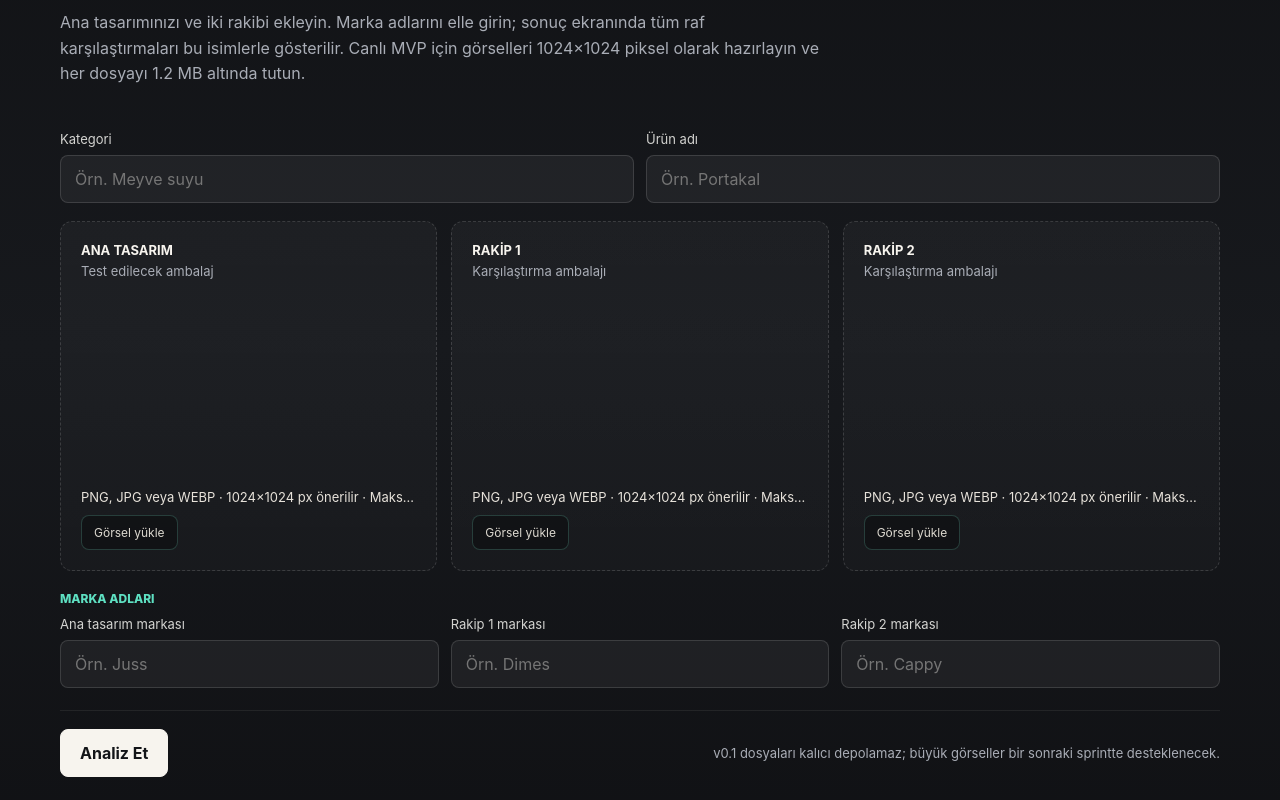
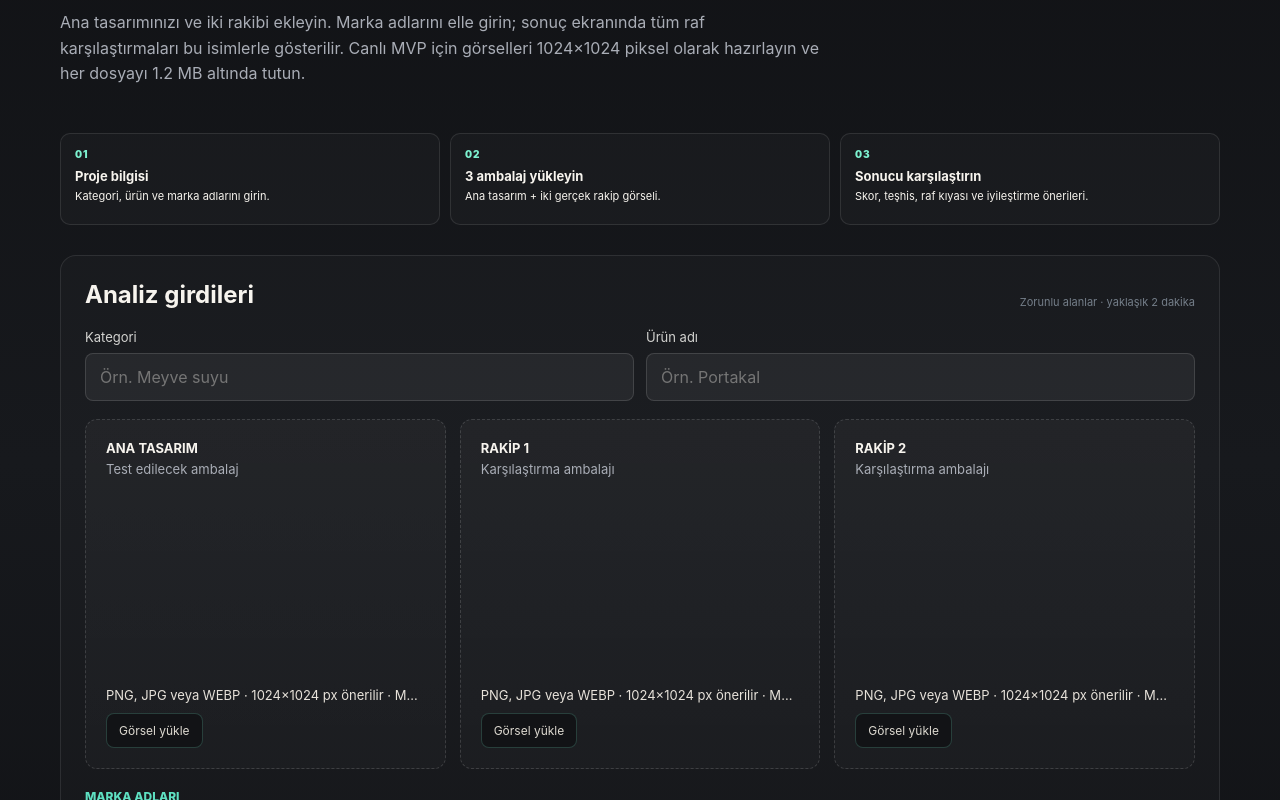
Before and after one commit to tasarist/RAF1, a Next.js app: page /analyze in a window 1280 px wide. Shown: the part 220-1020 px from the top of the page. Built offline with nearby package versions, Linux system fonts and the light colour scheme.

Commit message:
Improve analysis setup flow and upload usability

```diff
--- a/app/analyze/page.tsx
+++ b/app/analyze/page.tsx
@@ -133,7 +133,19 @@ export default function AnalyzePage() {
           </p>
         </header>
 
-        <form onSubmit={submit}>
+        <div className="analysis-steps" aria-label="Analiz adımları">
+          <div className="analysis-step"><span>01</span><strong>Proje bilgisi</strong><p>Kategori, ürün ve marka adlarını girin.</p></div>
+          <div className="analysis-step"><span>02</span><strong>3 ambalaj yükleyin</strong><p>Ana tasarım + iki gerçek rakip görseli.</p></div>
+          <div className="analysis-step"><span>03</span><strong>Sonucu karşılaştırın</strong><p>Skor, teşhis, raf kıyası ve iyileştirme önerileri.</p></div>
+        </div>
+
+        <section className="analysis-form-shell">
+          <div className="analysis-form-title">
+            <h2>Analiz girdileri</h2>
+            <span>Zorunlu alanlar · yaklaşık 2 dakika</span>
+          </div>
+
+          <form onSubmit={submit}>
           <div className="formMeta projectMeta">
             <Field label="Kategori" value={category} setValue={setCategory} placeholder="Örn. Meyve suyu" />
             <Field label="Ürün adı" value={productName} setValue={setProductName} placeholder="Örn. Portakal" />
@@ -158,9 +170,10 @@ export default function AnalyzePage() {
             <button className="button primary" type="submit" disabled={loading}>
               {loading ? "Analiz ediliyor..." : "Analiz Et"}
             </button>
-            <div className="statusNote">v0.1 dosyaları kalıcı depolamaz; büyük görseller bir sonraki sprintte desteklenecek.</div>
+            <div className="statusNote">Görseller kalıcı olarak saklanmaz. PNG, JPG veya WEBP · dosya başına maks. 1.2 MB.</div>
           </div>
-        </form>
+          </form>
+        </section>
 
         {data ? <Results data={data} mainPackFile={files.mainPack} /> : null}
         <footer className="footer">Pack Analytic · Prototip</footer>
```
